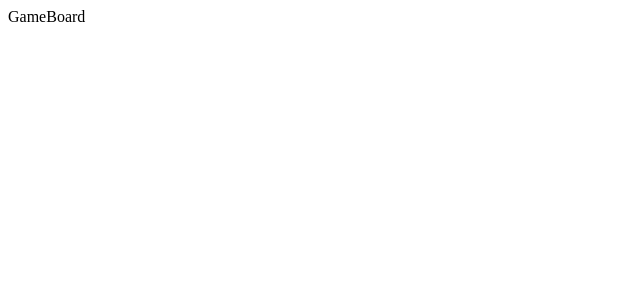
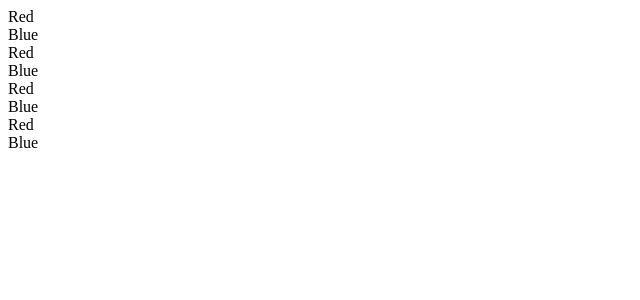
Before and after one commit to yll0rd/react-learning-projects, a React (Vite) app in the folder connect-4-clone/: page / in a window 1280 px wide. Shown: the top 300 px of the page, without its empty margins (0-640 px from the left). Built offline with nearby package versions, Linux system fonts and the light colour scheme.

Commit message:
Implementing React children

```diff
--- a/connect-4-clone/src/components/GameBoard.jsx
+++ b/connect-4-clone/src/components/GameBoard.jsx
@@ -1,8 +1,35 @@
 import React from "react";
-
+import GameCircle from "./GameCircle.jsx";
 
 const GameBoard = () => {
-    return <div>GameBoard</div>
+    return (
+        <div>
+            <GameCircle id={1}>
+                Red
+            </GameCircle>
+            <GameCircle id={2}>
+                Blue
+            </GameCircle>
+            <GameCircle id={3}>
+                Red
+            </GameCircle>
+            <GameCircle id={4}>
+                Blue
+            </GameCircle>
+            <GameCircle id={5}>
+                Red
+            </GameCircle>
+            <GameCircle id={6}>
+                Blue
+            </GameCircle>
+            <GameCircle id={7}>
+                Red
+            </GameCircle>
+            <GameCircle id={8}>
+                Blue
+            </GameCircle>
+        </div>
+    )
 }
 
 export default GameBoard;
--- /dev/null
+++ b/connect-4-clone/src/components/GameCircle.jsx
@@ -0,0 +1,15 @@
+import React from 'react';
+
+const onClick = () => {
+    alert('on click')
+}
+
+const GameCircle = ({children}) => {
+    return (
+        <div onClick={onClick}>
+            {children}
+        </div>
+    );
+};
+
+export default GameCircle;
```
